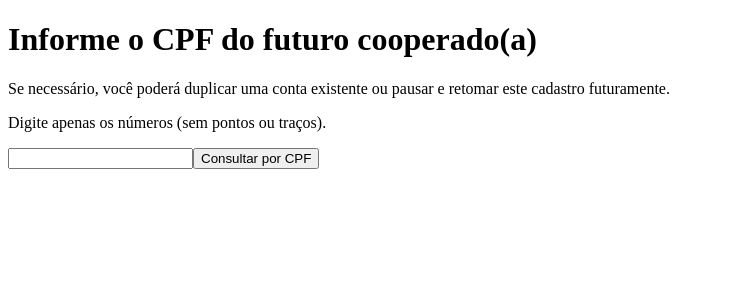
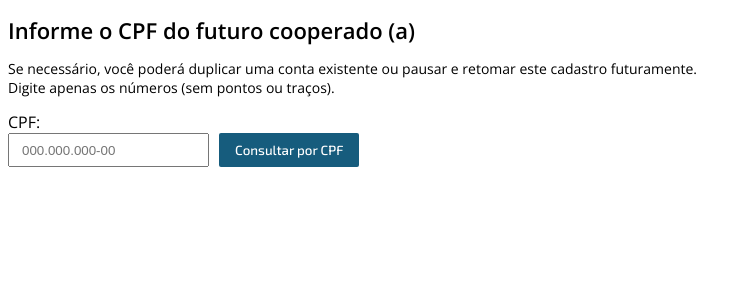
Before and after one commit to July210/desafio-gft, an Angular app in the folder desafio-gft/: page / in a window 1280 px wide. Shown: the top 300 px of the page, without its empty margins (0-751 px from the left). Built offline with nearby package versions, Linux system fonts and the light colour scheme.

Commit message:
Criação da validacao do cpf e criação de estilos

```diff
--- a/desafio-gft/src/app/app.component.scss
+++ b/desafio-gft/src/app/app.component.scss
@@ -1,5 +1,28 @@
-// Card
-$border: rgba(0,0,0,0.25);
 
-// Botao
+$border: rgb(0 0 0 / 25%);
+$white: white;
 $blue: #165C7D;
+
+.primary {
+  font-family: 'Exo 2', sans-serif;
+  background-color: $blue;
+  border: none;
+  font-weight: 500;
+  color: $white;
+  height: 34px;
+  padding: 5px 16px;
+  border-radius: 2px;
+  margin: 0 10px;
+}
+
+// Icone
+.opacity { filter: opacity(0.5); }
+.size-icone { width: 30px; }
+.centraliza {
+  margin: auto;
+  display: block;
+}
+
+
+
+// Texto
--- a/desafio-gft/src/app/components/card/card.component.html
+++ b/desafio-gft/src/app/components/card/card.component.html
@@ -1,3 +1,27 @@
 <div class="card">
-  Hello
+  <div class="card-content">
+    <h4>Situação cadastral do CPF</h4>
+    <h5>Consulta na Receita Federal</h5>
+
+    <div>
+      <div class="linha">
+        <div class="icone">
+          <img src="../../../assets/imagens/profile.png"
+            alt="icone-pessoa" class="opacity size-icone centraliza"
+          >
+        </div>
+        <div class="label">Nome</div>
+        <div class="valor">{{ cooperado?.nome }}</div>
+      </div>
+      <div class="linha">
+        <div class="icone">
+          <img src="../../../assets/imagens/check-mark.png"
+            alt="icone-pessoa" class="opacity size-icone centraliza"
+          >
+        </div>
+        <div class="label">Situação do CPF</div>
+        <div class="valor">{{ cooperado?.situacaoCpf }}</div>
+      </div>
+    </div>
+  </div>
 </div>
--- a/desafio-gft/src/app/components/card/card.component.scss
+++ b/desafio-gft/src/app/components/card/card.component.scss
@@ -1,5 +1,25 @@
 @import '../../app.component.scss';
 
 .card {
-  border: 4px solid $border;
+  border-radius: 4px;
+  box-shadow: 0px 0px 4px 0px $border;
+  width: 315px;
+  margin: 12px;
+
+  .card-content {
+    padding: 1px 12px 14px 15px;
+  }
 }
+
+
+.linha {
+  display: grid;
+  grid-template-columns: repeat(6, 1fr);
+  grid-template-rows: repeat(2, 1fr);
+  grid-column-gap: 0px;
+  grid-row-gap: 0px;
+  }
+
+  .icone { grid-area: 1 / 1 / 3 / 2; }
+  .label { grid-area: 1 / 2 / 2 / 6; }
+  .valor { grid-area: 2 / 2 / 3 / 6; }
--- a/desafio-gft/src/app/home-page/adiciona-colaborador/adiciona-colaborador.component.html
+++ b/desafio-gft/src/app/home-page/adiciona-colaborador/adiciona-colaborador.component.html
@@ -1,10 +1,24 @@
 <div>
-  <h1>Informe o CPF do futuro cooperado(a)</h1>
-  <p>Se necessário, você poderá duplicar uma conta existente ou pausar e retomar este cadastro futuramente.</p>
-  <p>Digite apenas os números (sem pontos ou traços).</p>
-  <input type="text" >
-  <button> Consultar por CPF</button>
+  <h1>Informe o CPF do futuro cooperado (a)</h1>
+  <p class="sutil">Se necessário, você poderá duplicar uma conta existente ou pausar e retomar este cadastro futuramente.
+  <br>Digite apenas os números (sem pontos ou traços).</p>
+  <div>
+    <form [formGroup]="form">
+      <div>
+        <label for="cpf">CPF:</label>
+        <input type="text" formControlName="cpf" maxlength="11" placeholder="000.000.000-00">
+        <div *ngIf="!cpf!.pristine && cpf!.errors">
+          <p *ngIf="cpf!.errors?.['cpfInvalido'] && consulta">
+            Digite um CPF válido
+          </p>
+        </div>
+        <button
+          (click)="validaCPF()" class="primary"
+        > Consultar por CPF</button>
+      </div>
+    </form>
+  </div>
   <div *ngIf="hasvalidCPF">
-    <app-card></app-card>
+    <app-card [cooperado]="futuroCooperado"></app-card>
   </div>
 </div>
--- a/desafio-gft/src/app/home-page/adiciona-colaborador/adiciona-colaborador.component.scss
+++ b/desafio-gft/src/app/home-page/adiciona-colaborador/adiciona-colaborador.component.scss
@@ -0,0 +1 @@
+@import '../../app.component.scss';
--- a/desafio-gft/src/app/home-page/adiciona-colaborador/adiciona-colaborador.component.ts
+++ b/desafio-gft/src/app/home-page/adiciona-colaborador/adiciona-colaborador.component.ts
@@ -1,5 +1,7 @@
 import { Component, OnInit } from '@angular/core';
-
+import { FormBuilder, FormGroup, Validators } from '@angular/forms';
+import { ListaCooperados, mockCooperados } from 'src/app/mock/mock-cooperados';
+import { ValidaCPF } from '../../validators/validaCpf';
 @Component({
   selector: 'app-adiciona-colaborador',
   templateUrl: './adiciona-colaborador.component.html',
@@ -7,11 +9,41 @@ import { Component, OnInit } from '@angular/core';
 })
 export class AdicionaColaboradorComponent implements OnInit {
 
+  form!: FormGroup;
+  consulta = false;
   hasvalidCPF = false;
+  futuroCooperado: ListaCooperados | undefined;
 
-  constructor() { }
+  constructor(private fb: FormBuilder) { }
 
   ngOnInit(): void {
+    this.form = this.fb.group({
+      cpf: ['', Validators.compose([Validators.required, ValidaCPF.ValidaCpf])],
+    });
+  }
+
+  validaCPF() {
+    this.consulta = true;
+    this.checkSeTemCpf();
+  }
+
+  checkSeTemCpf() {
+    if(this.cpf?.value) {
+      this.checkCpfNaLista();
+      if (this.futuroCooperado) {
+        this.hasvalidCPF = true;
+      }
+    }
+  }
+
+  checkCpfNaLista() {
+    this.futuroCooperado = mockCooperados.find((el: ListaCooperados) => {
+      return el.cpf === this.cpf?.value;
+    });
+  }
+
+  get cpf() {
+    return this.form.get('cpf');
   }
 
 }
--- a/desafio-gft/src/app/mock/mock-cooperados.ts
+++ b/desafio-gft/src/app/mock/mock-cooperados.ts
@@ -10,28 +10,28 @@ export interface ListaCooperados {
 export const mockCooperados: Array<ListaCooperados> = [
   {
     nome: 'Maria Alves Santos',
-    cpf: '111.222.333-44',
+    cpf: '11122233344',
     contaAplicacao: '010203-4',
     contaCorrente: '020304-5',
     situacaoCpf: 'Regular'
   },
   {
     nome: 'Alberto Gomes da Rocha',
-    cpf: '333.222.111-44',
+    cpf: '33322211144',
     contaAplicacao: '010203-4',
     contaCorrente: '020304-5',
     situacaoCpf: 'Irregular'
   },
   {
     nome: 'Rosana Silva Prudente',
-    cpf: '111.333.222-44',
+    cpf: '11133322244',
     contaAplicacao: '010203-4',
     contaCorrente: '020304-5',
     situacaoCpf: 'Irregular'
   },
   {
     nome: 'Sonia Germano de Moraes',
-    cpf: '222.333.111-44',
+    cpf: '22233311144',
     contaAplicacao: '010203-4',
     contaCorrente: '020304-5',
     situacaoCpf: 'Regular'
--- /dev/null
+++ b/desafio-gft/src/app/validators/validaCpf.ts
@@ -0,0 +1,50 @@
+import { AbstractControl } from '@angular/forms';
+
+export class ValidaCPF {
+  static ValidaCpf(control: AbstractControl) {
+    const cpf = control.value;
+
+    let resto: number;
+    let valido: boolean;
+    let soma: number = 0;
+
+    const regex = new RegExp('[0-9]{11}');
+
+    if (
+      cpf == '00000000000' ||
+      cpf == '11111111111' ||
+      cpf == '22222222222' ||
+      cpf == '33333333333' ||
+      cpf == '44444444444' ||
+      cpf == '55555555555' ||
+      cpf == '66666666666' ||
+      cpf == '77777777777' ||
+      cpf == '88888888888' ||
+      cpf == '99999999999' ||
+      !regex.test(cpf)
+    )
+      valido = false;
+    else {
+      for (let i = 1; i <= 9; i++)
+        soma = soma + parseInt(cpf.substring(i - 1, i)) * (11 - i);
+      resto = (soma * 10) % 11;
+
+      if (resto == 10 || resto == 11) resto = 0;
+      if (resto != parseInt(cpf.substring(9, 10))) valido = false;
+
+      soma = 0;
+      for (let i = 1; i <= 10; i++)
+        soma = soma + parseInt(cpf.substring(i - 1, i)) * (12 - i);
+      resto = (soma * 10) % 11;
+
+      if (resto == 10 || resto == 11) resto = 0;
+      if (resto != parseInt(cpf.substring(10, 11))) valido = false;
+      valido = true;
+    }
+
+    if (valido) return null;
+
+    return { cpfInvalido: true };
+  }
+
+}
--- a/desafio-gft/src/index.html
+++ b/desafio-gft/src/index.html
@@ -2,7 +2,7 @@
 <html lang="en">
 <head>
   <meta charset="utf-8">
-  <title>DesafioGft</title>
+  <title>Desafio - Gft</title>
   <base href="/">
   <meta name="viewport" content="width=device-width, initial-scale=1">
   <link rel="icon" type="image/x-icon" href="favicon.ico">
--- a/desafio-gft/src/styles.scss
+++ b/desafio-gft/src/styles.scss
@@ -1 +1,26 @@
-/* You can add global styles to this file, and also import other style files */
+@import url('https://fonts.googleapis.com/css2?family=Open+Sans:ital,wght@0,300;0,400;0,500;0,600;0,700;0,800;1,300;1,400;1,500;1,600;1,700;1,800&display=swap');
+@import url('https://fonts.googleapis.com/css2?family=Exo+2:ital,wght@0,100;0,200;0,300;0,400;0,500;0,600;0,700;0,800;0,900;1,100;1,200;1,300;1,400;1,500;1,600;1,700;1,800;1,900&display=swap');
+
+body {
+  font-family: 'Open Sans', sans-serif !important;
+}
+
+h1 {
+  font-size: 22px;
+  font-weight: 600;
+}
+
+input, label {
+  display: block;
+}
+
+input {
+  float: left;
+  padding: 8px 8px 8px 12px;
+  height: 14px;
+}
+
+.sutil {
+  font-size: 14px;
+  font-weight: 400;
+}
```
Also changed, not shown: desafio-gft/src/app/app.module.ts (+5 -2 lines), desafio-gft/src/app/components/card/card.component.ts (+7 -1 lines), desafio-gft/src/assets/imagens/check-mark.png (added), desafio-gft/src/assets/imagens/profile.png (added).
